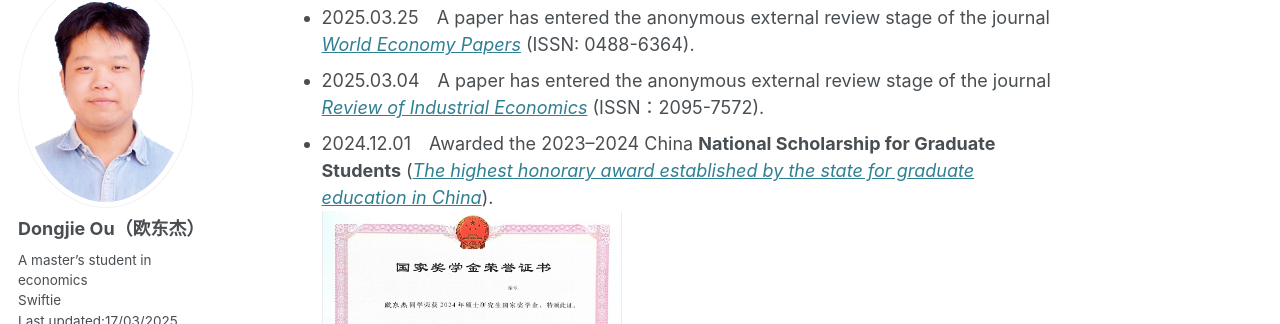
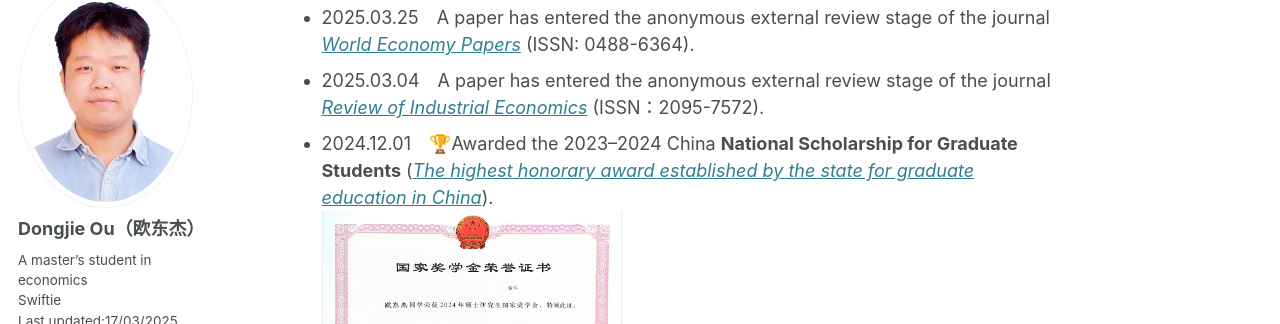
Before and after one commit to oudongjie2001/oudongjie2001.github.io, a Jekyll site: the page built from _pages/about.md, in a window 1280 px wide and 900 px high, scrolled down 427 px. Shown: the part 127-451 px from the top of the window. Built offline with Jekyll 4.4.1, drawn with Linux system fonts in a browser that asks for light colours; some web fonts are replaced.

```diff
--- a/_pages/about.md
+++ b/_pages/about.md
@@ -15,7 +15,7 @@ I am an optimistic idealist. Outside of my academic life, I enjoy music, hiking
 ## 🔥 News
 - 2025.03.25&emsp;A paper has entered the anonymous external review stage of the journal [*World Economy Papers*](http://sjjjwh.magtech.com.cn/CN/0488-6364/home.shtml) (ISSN: 0488-6364).
 - 2025.03.04&emsp;A paper has entered the anonymous external review stage of the journal [*Review of Industrial Economics*](https://xdch.cbpt.cnki.net/WKG/WebPublication/index.aspx?mid=xdch) (ISSN：2095-7572).
-- 2024.12.01&emsp;Awarded the 2023–2024 China **National Scholarship for Graduate Students** ([*The highest honorary award established by the state for graduate education in China*](https://www.gov.cn/fuwu/2014-06/11/content_2698545.htm)).
+- 2024.12.01&emsp;🏆Awarded the 2023–2024 China **National Scholarship for Graduate Students** ([*The highest honorary award established by the state for graduate education in China*](https://www.gov.cn/fuwu/2014-06/11/content_2698545.htm)).
   <div style="display: flex; align-items: center; gap: 15px;">
     <img src='/images/National Scholarship.png' style='width: 300px; height: auto;'></div>
 
```
